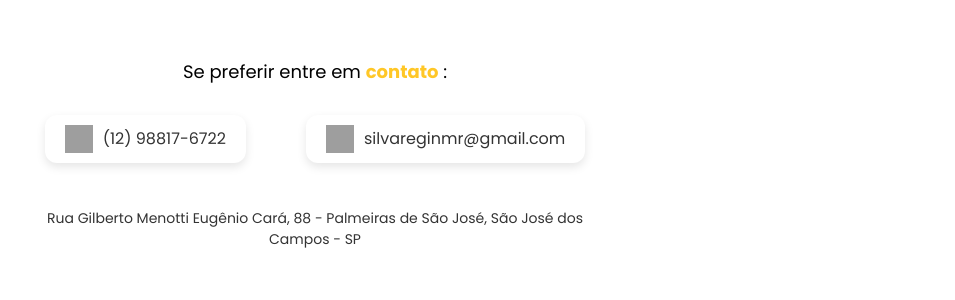
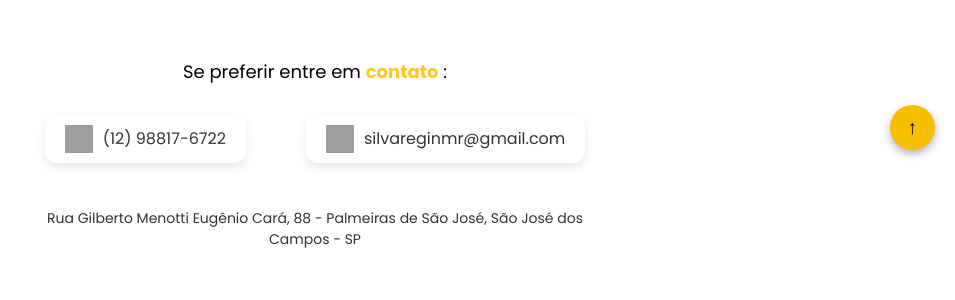
Before and after one commit to lannakamilly/projeto_abepoli, a PHP site: page /contato.php in a window 1280 px wide. Shown: the part 630-930 px from the top of the page, without its empty margins (325-1280 px from the left). Run offline with PHP 8.4, Linux system fonts and the light colour scheme; some libraries are stand-ins or nearby versions; grey boxes are pictures that could not be loaded.

Commit message:
scroll to top

```diff
--- a/contato.php
+++ b/contato.php
@@ -172,7 +172,7 @@ $logado = isset($_SESSION['admin']) || (isset($_SESSION['usuario_tipo']) && $_SE
 
     </div>
   </section>
-
+ <button class="scroll-top" onclick="window.scrollTo({top: 0, behavior: 'smooth'});">↑</button>
   <div class="wave-shape-divider">
     <svg xmlns="http://www.w3.org/2000/svg" viewBox="0 0 1200 120" preserveAspectRatio="none">
       <path d="M321.39,56.44c58-10.79,114.16-30.13,172-41.86,
--- a/css/contatoo.css
+++ b/css/contatoo.css
@@ -268,6 +268,21 @@ body {
 .btn-excluir:hover {
   background-color: #b02a37;
 }
+.scroll-top {
+  position: fixed;
+  bottom: 20px;
+  right: 20px;
+  background-color: #f7be00;
+  color: #000;
+  border: none;
+  border-radius: 50%;
+  width: 45px;
+  height: 45px;
+  font-size: 1.2rem;
+  cursor: pointer;
+  box-shadow: 0px 4px 8px rgba(0, 0, 0, 0.3);
+  z-index: 1000;
+}
 
 
 @media (max-width: 992px) {
```
